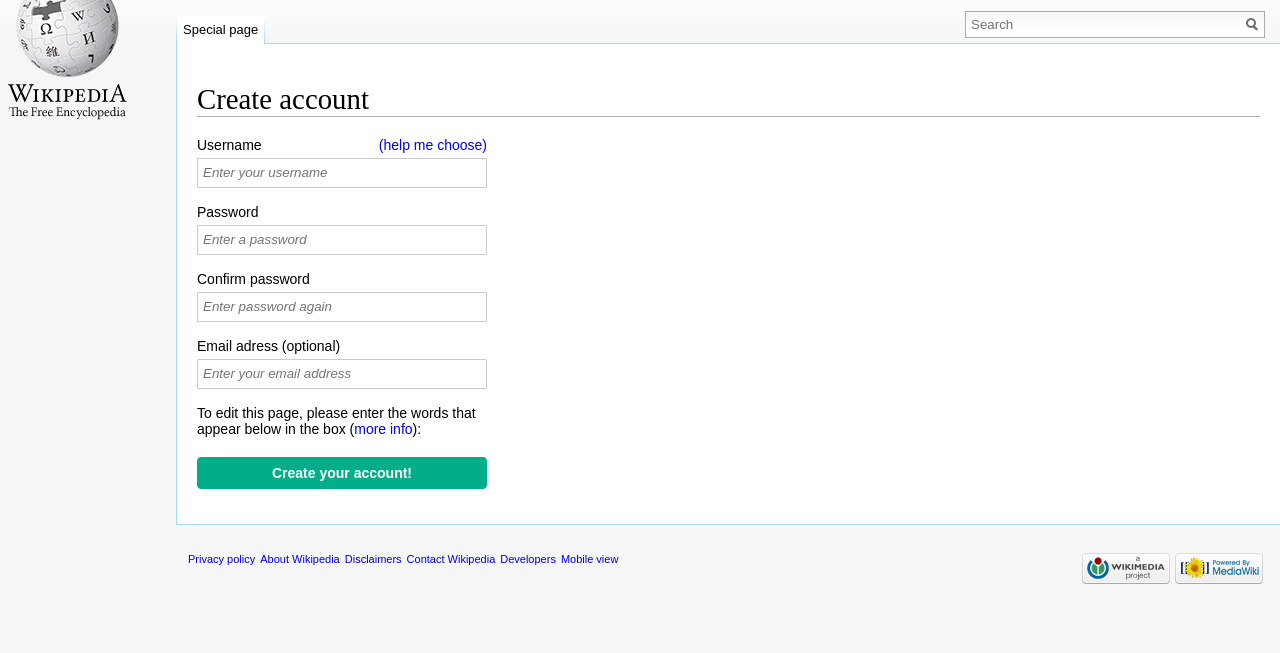
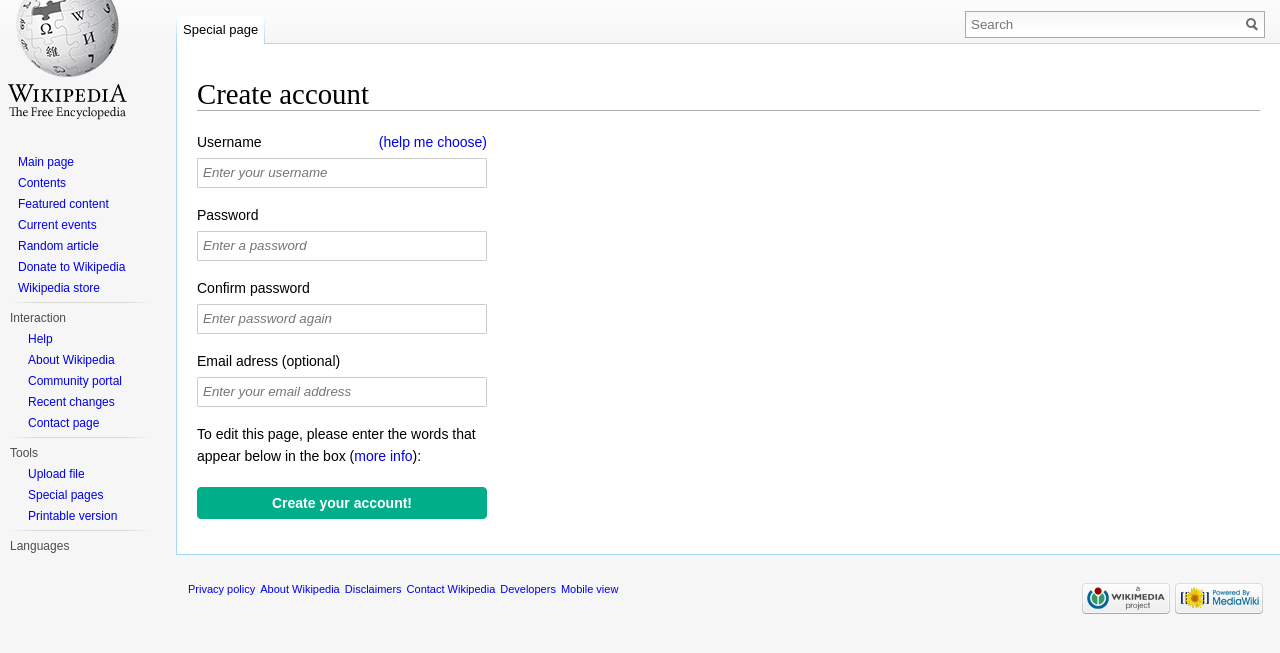
Before and after one commit to green-fox-academy/kristoftombacz, a plain HTML site: page week-2/day-1/layout/form.html in a window 1280 px wide. Shown: the part 37-690 px from the top of the page. Drawn offline with Linux system fonts and the light colour scheme.

Commit message:
almost final version of my wiki page

```diff
--- a/week-2/day-1/layout/css/style.css
+++ b/week-2/day-1/layout/css/style.css
@@ -8,6 +8,9 @@
 
   font-size: 14px;
   font-family: arial , sans-serif;
+}
+blockquote {
+  margin: 0 40px;
 }
 footer ul {
   padding: 0;
@@ -22,6 +25,7 @@
   border: 1px solid #a7d7f9;
   border-right: 0;
   padding: 20px;
+  line-height: 22px;
 }
 aside ul {
   margin: 0 0 0 15px;
@@ -51,6 +55,7 @@
 }
 h1 {
   font-size: 28.8px;
+  padding-bottom: 5px;
 }
 h4 {
   margin: 0;
@@ -68,6 +73,7 @@
   padding: 10px;
   margin: 8px;
   max-width: 270px;
+  line-height: normal;
 }
 .biography p {
   font-size: 12px;
@@ -98,11 +104,13 @@
   border: 1px solid #aaa;
   background-color: #f9f9f9;
   max-width: 130px;
+  line-height: normal;
 }
 .content-box ul {
   padding-left: 5px;
 }
 .content-box li {
+  font-size: 13px;
   padding: 3px;
   list-style-type: none;
 }
@@ -110,7 +118,9 @@
   margin-right: 10px;
 }
 .content-box h3 {
+  margin: 5px 0;
   text-align: center;
+  font-size: 13px;
 }
 .main-container {
   font: 14px arial, sans-serif;
--- a/week-2/day-1/layout/form.html
+++ b/week-2/day-1/layout/form.html
@@ -82,6 +82,39 @@
     </div>
     <aside class="main-sidebar">
       <a href="#" class="logo">Wikipedua</a>
+      <ul>
+          <li><a href="#">Main page</a></li>
+          <li><a href="#">Contents</a></li>
+          <li><a href="#">Featured content</a></li>
+          <li><a href="#">Current events</a></li>
+          <li><a href="#">Random article</a></li>
+          <li><a href="#">Donate to Wikipedia</a></li>
+          <li><a href="#">Wikipedia store</a></li>
+      </ul>
+      <div class="sidebar-one">
+        <img src="img/portal-break.png">
+        <h4>Interaction</h4>
+        <ul>
+            <li><a href="#">Help</a></li>
+            <li><a href="#">About Wikipedia</a></li>
+            <li><a href="#">Community portal</a></li>
+            <li><a href="#">Recent changes</a></li>
+            <li><a href="#">Contact page</a></li>
+        </ul>
+      </div>
+      <div class="sidebar-one">
+        <img src="img/portal-break.png">
+        <h4>Tools</h4>
+        <ul>
+            <li><a href="#">Upload file</a></li>
+            <li><a href="#">Special pages</a></li>
+            <li><a href="#">Printable version</a></li>
+        </ul>
+      </div>
+      <div class="sidebar-one">
+        <img src="img/portal-break.png">
+        <h4>Languages</h4>
+      </div>
     </aside>
   </body>
 </html>
```
Also changed, not shown: week-2/day-1/layout/index.html (+8 -7 lines).
